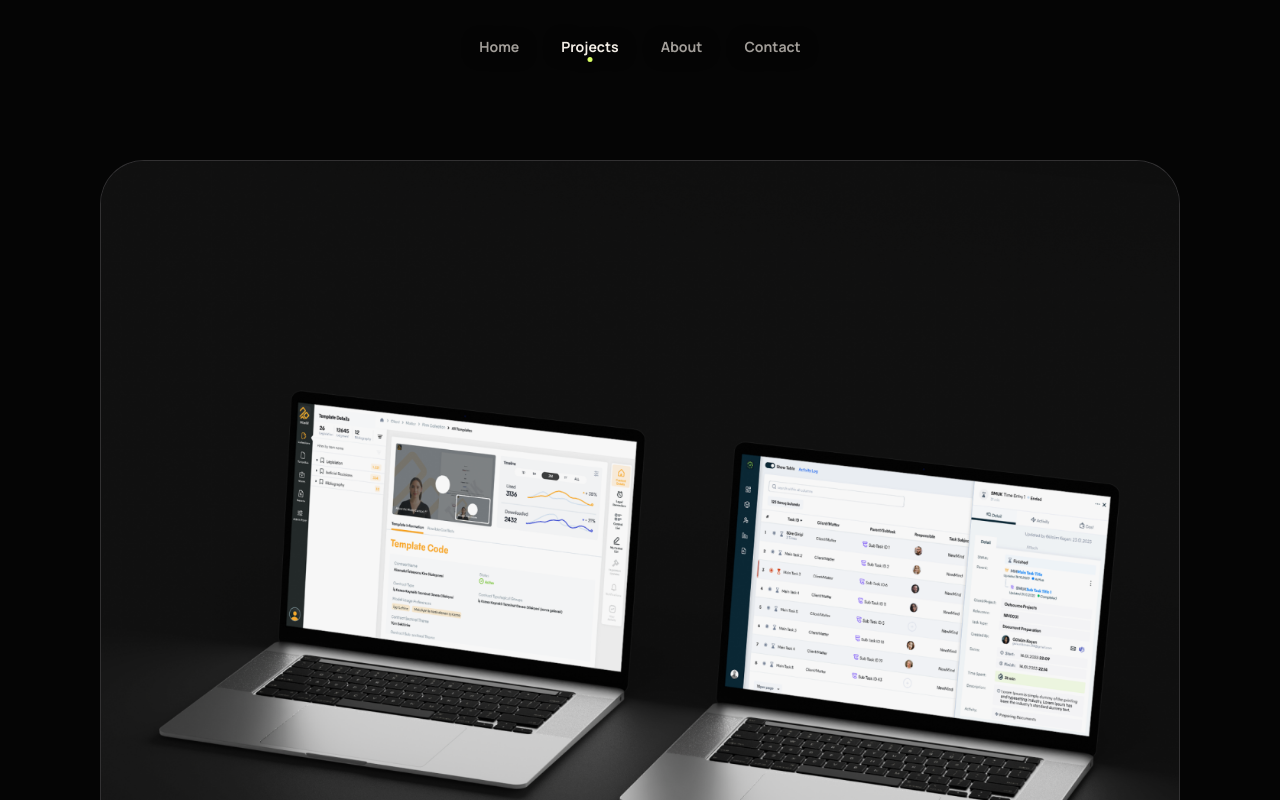
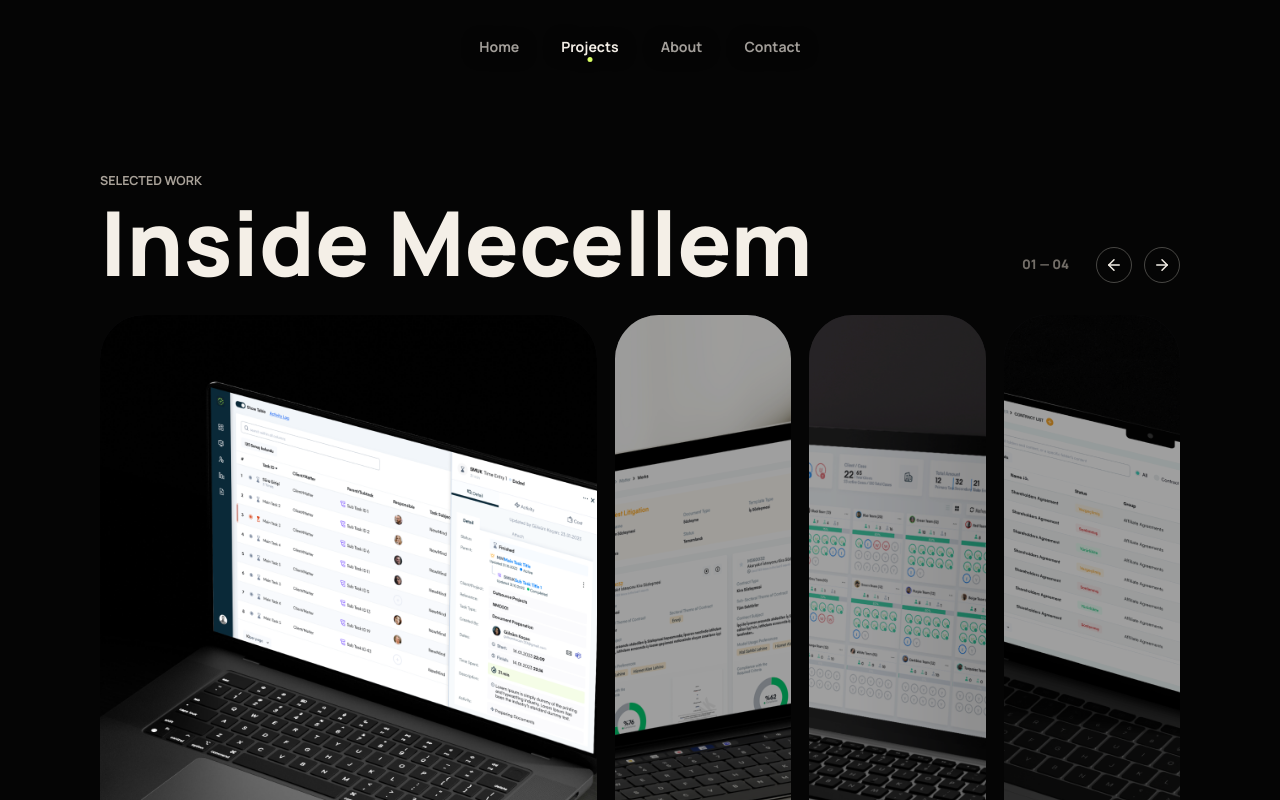
Before and after one commit to MerseGulsum/MerseGulsum.github.io, a Next.js app: page /projects/ai-product-experiment in a window 1280 px wide. Shown: the top 800 px of the page. Built offline with nearby package versions, Linux system fonts and the light colour scheme.

Commit message:
Update Mecellem detail entry points

```diff
--- a/app/globals.css
+++ b/app/globals.css
@@ -1073,36 +1073,8 @@
   overflow-x: clip;
 }
 
-.mecellem-hero {
-  display: grid;
-  min-height: calc(100svh - 160px);
-  align-items: start;
-}
-
-.mecellem-visual {
-  position: relative;
-  margin: 0;
-  overflow: hidden;
-  background: var(--surface);
-  border: 1px solid var(--line);
-}
-
-.mecellem-visual img {
-  display: block;
-  width: 100%;
-  height: 100%;
-  object-fit: cover;
-  object-position: center;
-}
-
-.mecellem-visual--hero {
-  aspect-ratio: 1.175;
-  border-radius: 44px;
-}
-
 .mecellem-showcase {
-  padding-top: clamp(80px, 11vw, 156px);
-  border-top: 1px solid var(--line);
+  padding-top: 0;
 }
 
 .mecellem-showcase__header {
@@ -1857,10 +1829,6 @@
     grid-template-columns: 1fr;
   }
 
-  .mecellem-hero {
-    min-height: auto;
-  }
-
   .mecellem-showcase__track {
     gap: 14px;
   }
@@ -2122,14 +2090,6 @@
     padding-top: 128px;
   }
 
-  .mecellem-visual--hero {
-    border-radius: 28px;
-  }
-
-  .mecellem-showcase {
-    padding-top: 72px;
-  }
-
   .mecellem-showcase__header {
     display: grid;
     gap: 22px;
--- a/components/MecellemCaseStudy.tsx
+++ b/components/MecellemCaseStudy.tsx
@@ -4,8 +4,6 @@
 import { ArrowLeft, ArrowRight } from "lucide-react";
 import { useEffect, useRef, useState } from "react";
 import type { KeyboardEvent } from "react";
-
-const heroImage = "/projects/mecellem/mecellem-project.png";
 
 const galleryItems = [
   {
@@ -66,18 +64,6 @@
 
   return (
     <article className="mecellem-case">
-      <header className="mecellem-hero" aria-label="Mecellem case study hero">
-        <figure className="mecellem-visual mecellem-visual--hero">
-          <Image
-            src={heroImage}
-            alt="Mecellem legal intelligence product interface"
-            width={1410}
-            height={1200}
-            priority
-          />
-        </figure>
-      </header>
-
       <section
         className="mecellem-showcase"
         aria-labelledby="mecellem-showcase-title"
--- a/data/projectListing.ts
+++ b/data/projectListing.ts
@@ -2,6 +2,7 @@
 import type { ProjectVisualKind } from "@/data/cases/types";
 
 export type ProjectListingItem = {
+  slug: string;
   index: string;
   title: string;
   category: string;
@@ -44,6 +45,7 @@
   if (!project) return [];
 
   return {
+    slug: project.slug,
     index: project.index,
     title: project.title,
     category: content.category,
```
Also changed, not shown: components/ProjectsShowcase.tsx (+11 -0 lines).
